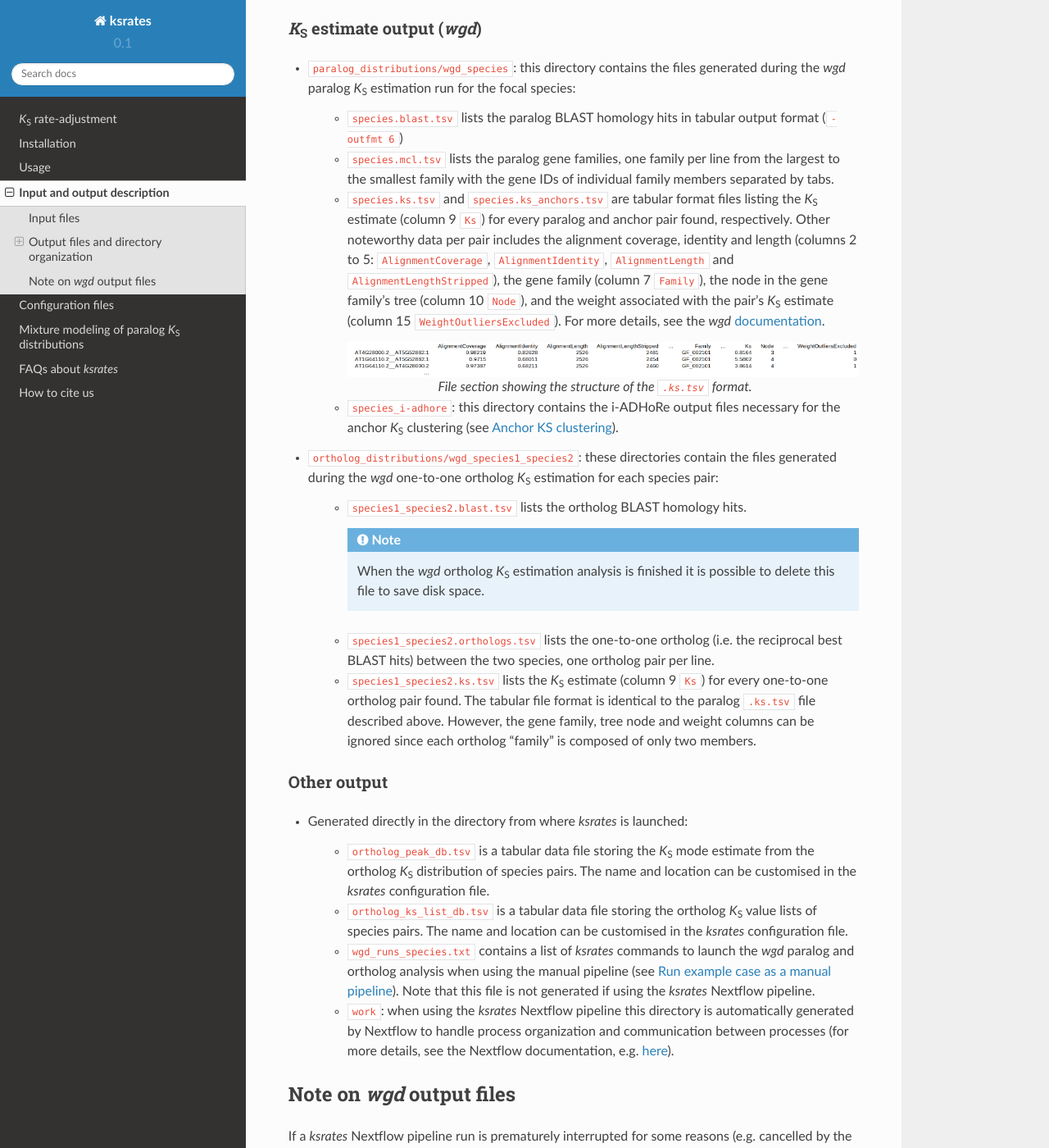
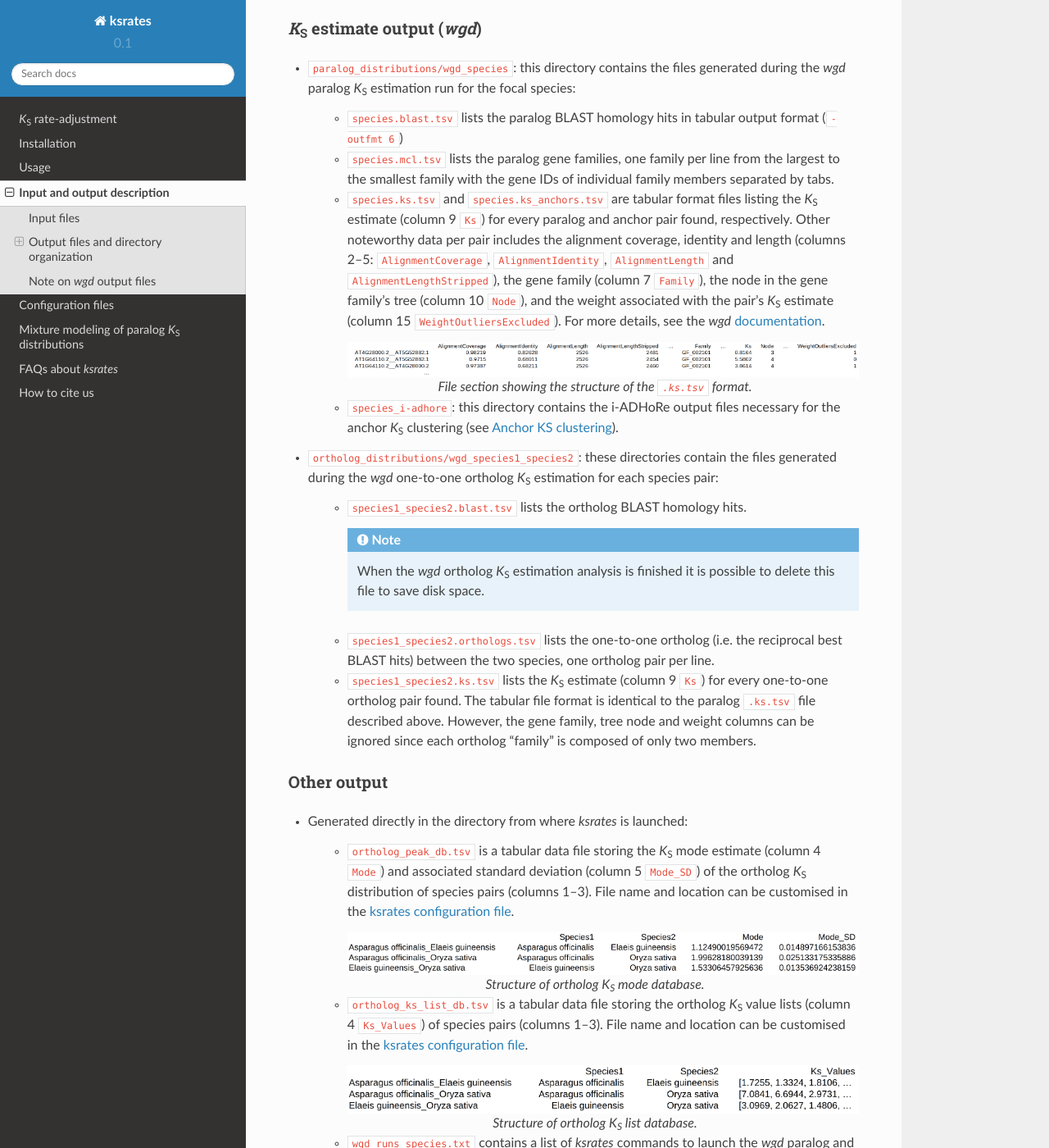
Before and after one commit to VIB-PSB/ksrates, a Sphinx documentation site: the page built from doc/source/input_output.rst, in a window 1280 px wide and 1400 px high, scrolled down 3538 px. Shown: the whole window at 82% size. Built offline with Sphinx 7.4.7 and the Read the Docs theme 2.0.0, drawn with Linux system fonts in a browser that asks for light colours; some of the changed text lies outside the part shown.

Commit message:
Update Usage doc: iterative ksrates runs  (#22)
* Add "Practical considerations" to usage docs
* Add PNG figures of database file structure

```diff
--- a/doc/source/input_output.rst
+++ b/doc/source/input_output.rst
@@ -48,7 +48,7 @@ Main output
 
         *   Final rate-adjustment results for each divergent species pair after finding a consensus value in case of multiple outgroups (``adjustment_table_species.tsv``). Tabular format.
 
-            Each row shows the result for a species pair (column 2 ``Focal_Species`` and 3 ``Sister_Species``) diverging at a certain node (column 1 ``Node``). Columns 4--7 report the consensus obtained by taking the *mean* of multiple outgroups (if available): rate-adjusted mode with standard deviation in column 4 ``Adjusted_Mode_Mean`` and 5 ``Adjusted_Mode_SD_Mean``, branch-specific *K*:sub:`S` contributions for the divergent species pair in column 6 ``Ks_Focal_Mean`` and 7 ``Ks_Sister_Mean``. Columns 8-11 report the consensus obtained when considering only the *best outgroup*: rate-adjusted mode with standard deviation in column 8 ``Adjusted_Mode_Best`` and 9 ``Adjusted_Mode_SD_Best``, *K*:sub:`S` contributions for the divergent species pair in column 10 ``Ks_Focal_Best`` and 11 ``Ks_Sister_Best``. For comparison the unadjusted original mode with associated standard deviation is provided in column 12 ``Original_Mode`` and 13 ``Original_Mode_SD``.
+            Each row shows the result for a species pair (column 2 ``Focal_Species`` and 3 ``Sister_Species``) diverging at a certain node (column 1 ``Node``). Columns 4--7 report the consensus obtained by taking the *mean* of multiple outgroups (if available): rate-adjusted mode with standard deviation in column 4 ``Adjusted_Mode_Mean`` and 5 ``Adjusted_Mode_SD_Mean``, branch-specific *K*:sub:`S` contributions for the divergent species pair in column 6 ``Ks_Focal_Mean`` and 7 ``Ks_Sister_Mean``. Columns 8--11 report the consensus obtained when considering only the *best outgroup*: rate-adjusted mode with standard deviation in column 8 ``Adjusted_Mode_Best`` and 9 ``Adjusted_Mode_SD_Best``, *K*:sub:`S` contributions for the divergent species pair in column 10 ``Ks_Focal_Best`` and 11 ``Ks_Sister_Best``. For comparison the unadjusted original mode with associated standard deviation is provided in column 12 ``Original_Mode`` and 13 ``Original_Mode_SD``.
 
             .. figure:: _images/adj_table_consensus.png
                 :align: center
@@ -104,7 +104,7 @@ Nextflow log files
 
     * ``species.blast.tsv`` lists the paralog BLAST homology hits in tabular output format (``-outfmt 6``)
     * ``species.mcl.tsv`` lists the paralog gene families, one family per line from the largest to the smallest family with the gene IDs of individual family members separated by tabs.
-    *   ``species.ks.tsv`` and  ``species.ks_anchors.tsv`` are tabular format files listing the *K*:sub:`S` estimate (column 9 ``Ks``) for every paralog and anchor pair found, respectively. Other noteworthy data per pair includes the alignment coverage, identity and length (columns 2 to 5: ``AlignmentCoverage``, ``AlignmentIdentity``, ``AlignmentLength`` and ``AlignmentLengthStripped``), the gene family (column 7 ``Family``), the node in the gene family's tree (column 10 ``Node``), and the weight associated with the pair's *K*:sub:`S` estimate (column 15 ``WeightOutliersExcluded``). For more details, see the *wgd* `documentation <https://wgd.readthedocs.io/en/latest/methods.html?highlight=some%20information>`__.
+    *   ``species.ks.tsv`` and  ``species.ks_anchors.tsv`` are tabular format files listing the *K*:sub:`S` estimate (column 9 ``Ks``) for every paralog and anchor pair found, respectively. Other noteworthy data per pair includes the alignment coverage, identity and length (columns 2--5: ``AlignmentCoverage``, ``AlignmentIdentity``, ``AlignmentLength`` and ``AlignmentLengthStripped``), the gene family (column 7 ``Family``), the node in the gene family's tree (column 10 ``Node``), and the weight associated with the pair's *K*:sub:`S` estimate (column 15 ``WeightOutliersExcluded``). For more details, see the *wgd* `documentation <https://wgd.readthedocs.io/en/latest/methods.html?highlight=some%20information>`__.
 
         .. figure:: _images/ks_tsv.png
             :align: center
@@ -126,13 +126,31 @@ Nextflow log files
     * ``species1_species2.ks.tsv`` lists the *K*:sub:`S` estimate (column 9 ``Ks``) for every one-to-one ortholog pair found. The tabular file format is identical to the paralog ``.ks.tsv`` file described above. However, the gene family, tree node and weight columns can be ignored since each ortholog "family" is composed of only two members.
 
 
+
+
+.. _`other_output`:
+
 Other output
 ------------
 
 * Generated directly in the directory from where *ksrates* is launched:
 
-    * ``ortholog_peak_db.tsv`` is a tabular data file storing the *K*:sub:`S` mode estimate from the ortholog *K*:sub:`S` distribution of species pairs. The name and location can be customised in the *ksrates* configuration file.
-    * ``ortholog_ks_list_db.tsv`` is a tabular data file storing the ortholog *K*:sub:`S` value lists of species pairs.  The name and location can be customised in the *ksrates* configuration file.
+    * ``ortholog_peak_db.tsv`` is a tabular data file storing the *K*:sub:`S` mode estimate (column 4 ``Mode``) and associated standard deviation (column 5 ``Mode_SD``) of the ortholog *K*:sub:`S` distribution of species pairs (columns 1--3). File name and location can be customised in the :ref:`pipeline_config_section`.
+
+      .. figure:: _images/ortholog_peak_db.png
+            :align: center
+            :width: 800
+
+            Structure of ortholog *K*:sub:`S` mode database.
+
+    * ``ortholog_ks_list_db.tsv`` is a tabular data file storing the ortholog *K*:sub:`S` value lists (column 4 ``Ks_Values``) of species pairs (columns 1--3).  File name and location can be customised in the :ref:`pipeline_config_section`.
+
+      .. figure:: _images/ortholog_ks_list_db.png
+            :align: center
+            :width: 800
+
+            Structure of ortholog *K*:sub:`S` list database.
+
     * ``wgd_runs_species.txt`` contains a list of *ksrates* commands to launch the *wgd* paralog and ortholog analysis when using the manual pipeline (see :ref:`manual_pipeline`). Note that this file is not generated if using the *ksrates* Nextflow pipeline.
     * ``work``: when using the *ksrates* Nextflow pipeline this directory is automatically generated by Nextflow to handle process organization and communication between processes (for more details, see the Nextflow documentation, e.g. `here <https://www.nextflow.io/docs/latest/getstarted.html#your-first-script>`__).
 
```
Also changed, not shown: doc/source/usage.rst (+13 -0 lines), doc/source/_images/ortholog_ks_list_db.png (added), doc/source/_images/ortholog_peak_db.png (added).
